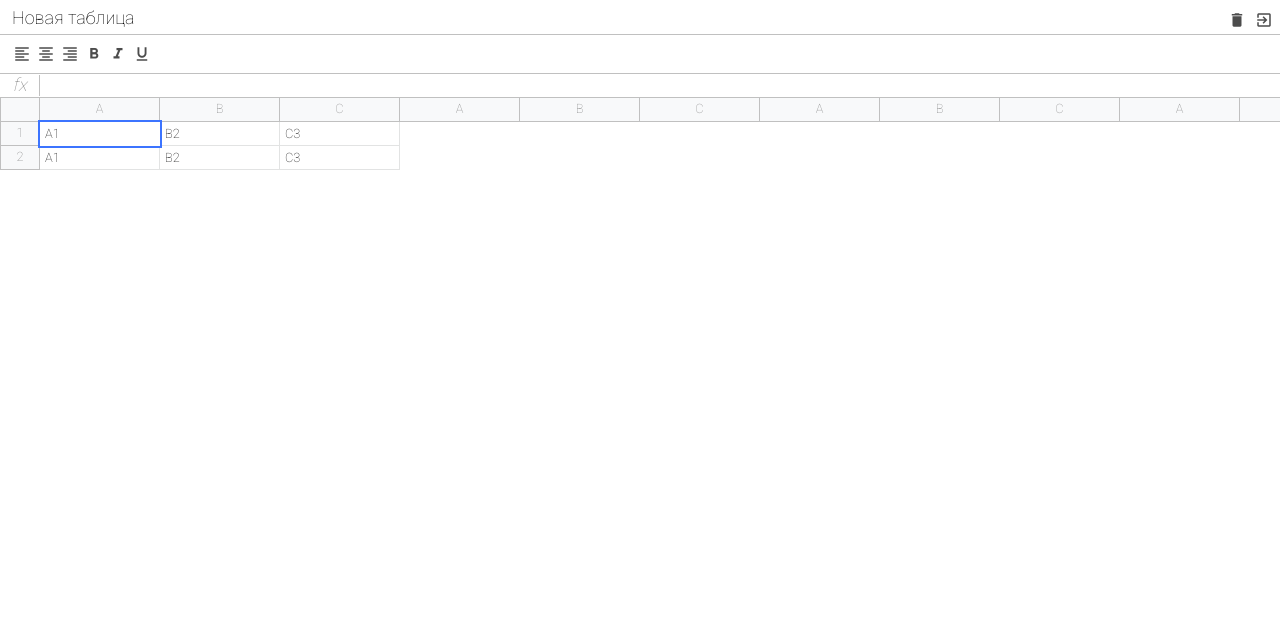
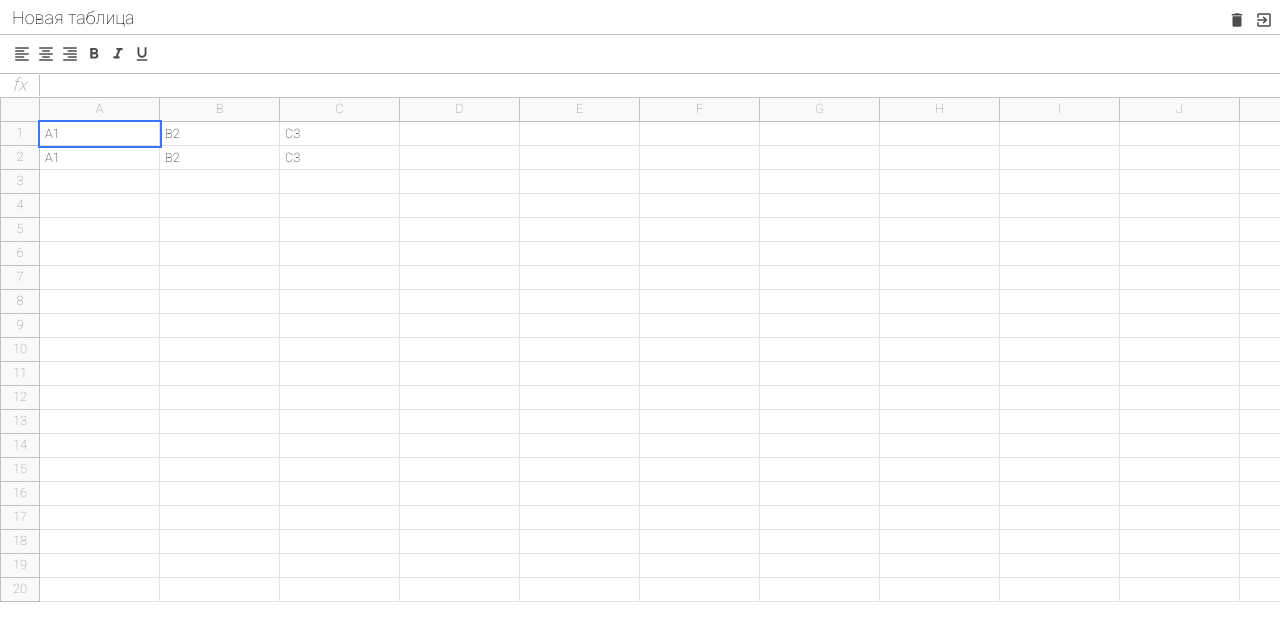
Before and after one commit to scott1C/pure-excel, a website built with webpack: page src/assets/excel.html in a window 1280 px wide. Built offline with nearby package versions, Linux system fonts and the light colour scheme.

Commit message:
Finished base framework functionality (#2)

```diff
--- a/package.json
+++ b/package.json
@@ -5,7 +5,8 @@
   "main": "webpack.config.js",
   "scripts": {
     "dev": "cross-env NODE_ENV=development webpack serve",
-    "build": "cross-env NODE_ENV=production webpack --mode production"
+    "build": "cross-env NODE_ENV=production webpack --mode production",
+    "lint": "eslint ./src/**/*.js"
   },
   "keywords": [],
   "author": "",
--- a/src/assets/excel.html
+++ b/src/assets/excel.html
@@ -8,6 +8,7 @@
   <link rel="shortcut icon" href="../favicon.ico">
   <link href="https://fonts.googleapis.com/icon?family=Material+Icons" rel="stylesheet">
 </head>
+
 <body>
   <div id="app" class="container">
 
@@ -15,61 +16,19 @@
 
       <div class="excel__header">
 
-      <input type="text" class="input" value="Новая таблица"/>
-
-      <div>
-
-        <div class="button">
-          <i class="material-icons">delete</i>
-        </div>
-
-        <div class="button">
-          <i class="material-icons">exit_to_app</i>
-        </div>
-
-      </div>
-
       </div>
 
       <div class="excel__toolbar">
 
-      <div class="button">
-        <i class="material-icons">format_align_left</i>
       </div>
 
-      <div class="button">
-        <i class="material-icons">format_align_center</i>
-      </div>
-
-      <div class="button">
-        <i class="material-icons">format_align_right</i>
-      </div>
-
-      <div class="button">
-        <i class="material-icons">format_bold</i>
-      </div>
-
-      <div class="button">
-        <i class="material-icons">format_italic</i>
-      </div>
-
-      <div class="button">
-        <i class="material-icons">format_underlined</i>
-      </div>
+      <div class="excel__formula">
 
       </div>
 
-    <div class="excel__formula">
-      <div class="info">fx</div>
-      <div class="input" contenteditable spellcheck="false"></div>
-    </div>
-
       <div class="excel__table">
-
         <div class="row">
-
           <div class="row-info"></div>
-
           <div class="row-data">
             <div class="column">
               A
@@ -161,16 +120,13 @@
             <div class="column">
               C
             </div>
-
           </div>
-
         </div>
 
         <div class="row">
           <div class="row-info">
             1
           </div>
-
           <div class="row-data">
             <div class="cell selected" contenteditable="">A1</div>
             <div class="cell" contenteditable="">B2</div>
@@ -182,18 +138,16 @@
           <div class="row-info">
             2
           </div>
-
           <div class="row-data">
             <div class="cell">A1</div>
             <div class="cell">B2</div>
             <div class="cell">C3</div>
           </div>
+        </div>`
       </div>
-
-    </div>
-
     </div>
 
   </div>
 </body>
+
 </html>
--- /dev/null
+++ b/src/components/excel/Excel.js
@@ -0,0 +1,32 @@
+import { $ } from '@core/DOM';
+
+export class Excel {
+  constructor(selector, options) {
+    this.$el = $(selector);
+    this.components = options.components || [];
+  }
+
+  getRoot() {
+    const $root = $.create('div', 'excel');
+
+    this.components = this.components.map((Component) => {
+      const $el = $.create('div', Component.className);
+      const component = new Component($el);
+      $el.HTML(component.toHTML());
+      $root.append($el);
+
+      // ! FOR DEBUG
+      // if (component.name) {
+      //   window[component.name] = component;
+      // }
+
+      return component;
+    });
+    return $root;
+  }
+
+  render() {
+    this.$el.append(this.getRoot());
+    this.components.forEach((component) => component.init());
+  }
+}
--- /dev/null
+++ b/src/components/formula/Formula.js
@@ -0,0 +1,25 @@
+import { ExcelComponent } from '@core/ExcelComponent';
+
+export class Formula extends ExcelComponent {
+  static className = 'excel__formula';
+
+  constructor($root) {
+    super($root, {
+      name: 'Formula',
+      listeners: ['input', 'click'],
+    });
+  }
+
+  toHTML() {
+    return `
+      <div class="info">fx</div>
+      <div class="input" contenteditable spellcheck="false"></div>
+    `;
+  }
+
+  onInput(event) {
+    console.log('Formula: onInput', event.target.textContent.trim());
+  }
+
+  onClick(event) { }
+}
--- /dev/null
+++ b/src/components/header/Header.js
@@ -0,0 +1,19 @@
+import { ExcelComponent } from '@core/ExcelComponent';
+
+export class Header extends ExcelComponent {
+  static className = 'excel__header';
+
+  toHTML() {
+    return `
+      <input type="text" class="input" value="Новая таблица"/>
+      <div>
+        <div class="button">
+          <i class="material-icons">delete</i>
+        </div>
+        <div class="button">
+          <i class="material-icons">exit_to_app</i>
+        </div>
+      </div>
+    `;
+  }
+}
--- /dev/null
+++ b/src/components/table/Table.js
@@ -0,0 +1,10 @@
+import { ExcelComponent } from '@core/ExcelComponent';
+import { createTable } from '@/components/table/table.template';
+
+export class Table extends ExcelComponent {
+  static className = 'excel__table';
+
+  toHTML() {
+    return createTable(20);
+  }
+}
--- /dev/null
+++ b/src/components/table/table.template.js
@@ -0,0 +1,51 @@
+const CODES = {
+  A: 65,
+  Z: 90,
+};
+
+function toCell() {
+  return `
+    <div class="cell" contenteditable></div>
+  `;
+}
+
+function toColumn(content) {
+  return `
+    <div class="column">${content}</div>
+  `;
+}
+
+function createRow(index, content) {
+  return `
+    <div class="row">
+      <div class="row-info">${index || ''}</div>
+      <div class="row-data">${content}</div>
+    </div>
+  `;
+}
+
+function toChar(_, index) {
+  return String.fromCharCode(CODES.A + index);
+}
+
+export function createTable(rowsCount = 15) {
+  const colsCount = CODES.Z - CODES.A + 1;
+  const rows = [];
+
+  const cols = new Array(colsCount)
+    .fill('')
+    .map(toChar)
+    .map(toColumn)
+    .join('');
+  rows.push(createRow(null, cols));
+
+  for (let i = 0; i < rowsCount; i++) {
+    const cells = new Array(colsCount)
+      .fill('')
+      .map(toCell)
+      .join('');
+    rows.push(createRow(i + 1, cells));
+  }
+
+  return rows.join('');
+}
--- /dev/null
+++ b/src/components/toolbar/Toolbar.js
@@ -0,0 +1,44 @@
+import { ExcelComponent } from '@core/ExcelComponent';
+
+export class Toolbar extends ExcelComponent {
+  static className = 'excel__toolbar';
+
+  constructor($root) {
+    super($root, {
+      name: 'Toolbar',
+      listeners: ['click'],
+    });
+  }
+
+  toHTML() {
+    return `
+      <div class="button">
+      <i class="material-icons">format_align_left</i>
+      </div>
+
+      <div class="button">
+        <i class="material-icons">format_align_center</i>
+      </div>
+
+      <div class="button">
+        <i class="material-icons">format_align_right</i>
+      </div>
+
+      <div class="button">
+        <i class="material-icons">format_bold</i>
+      </div>
+
+      <div class="button">
+        <i class="material-icons">format_italic</i>
+      </div>
+
+      <div class="button">
+        <i class="material-icons">format_underlined</i>
+      </div>
+    `;
+  }
+
+  onClick(event) {
+    console.log(event.target);
+  }
+}
--- /dev/null
+++ b/src/core/DOM.js
@@ -0,0 +1,48 @@
+class DOM {
+  constructor(selector) {
+    this.$el = typeof selector === 'string'
+      ? document.querySelector(selector)
+      : selector;
+  }
+
+  HTML(html) {
+    if (typeof html === 'string') {
+      this.$el.innerHTML = html;
+      return this;
+    }
+    return this.$el.outerHTML.trim();
+  }
+
+  clear() {
+    this.HTML('');
+    return this;
+  }
+
+  append(node) {
+    if (node instanceof DOM) node = node.$el;
+
+    this.$el.append(node);
+    return this;
+  }
+
+  on(eventType, callback) {
+    this.$el.addEventListener(eventType, callback);
+  }
+
+  off(eventType, callback) {
+    this.$el.removeEventListener(eventType, callback);
+  }
+}
+
+export function $(selector) {
+  return new DOM(selector);
+}
+
+$.create = (tagName, classes = '') => {
+  const el = document.createElement(tagName);
+  if (classes) {
+    el.classList.add(classes);
+  }
+
+  return $(el);
+};
--- /dev/null
+++ b/src/core/DOMListener.js
@@ -0,0 +1,33 @@
+import { capitalize } from '@core/utils';
+
+function getMethodName(eventName) {
+  return `on${capitalize(eventName)}`;
+}
+
+export class DOMListener {
+  constructor($root, listeners = []) {
+    if (!$root) {
+      throw new Error('No $root provided for DOMListener!');
+    }
+    this.$root = $root;
+    this.listeners = listeners;
+  }
+
+  initDOMListeners() {
+    this.listeners.forEach((listener) => {
+      const method = getMethodName(listener);
+      if (!this[method]) {
+        throw new Error(`Method ${method} was not implemented in ${this.name} Component`);
+      }
+      this[method] = this[method].bind(this);
+      this.$root.on(listener, this[method]);
+    });
+  }
+
+  removeDOMListeners() {
+    this.listeners.forEach((listener) => {
+      const method = getMethodName(listener);
+      this.$root.off(listener, this[method]);
+    });
+  }
+}
--- /dev/null
+++ b/src/core/ExcelComponent.js
@@ -0,0 +1,21 @@
+import { DOMListener } from '@core/DOMListener';
+
+export class ExcelComponent extends DOMListener {
+  constructor($root, options = {}) {
+    super($root, options.listeners);
+    this.name = options.name || '';
+  }
+
+  // returns the template of the component
+  toHTML() {
+    return '';
+  }
+
+  init() {
+    this.initDOMListeners();
+  }
+
+  destroy() {
+    this.removeDOMListeners();
+  }
+}
--- /dev/null
+++ b/src/core/utils.js
@@ -0,0 +1,4 @@
+export function capitalize(string) {
+  if (typeof string !== 'string') return '';
+  return string.charAt(0).toUpperCase() + string.slice(1);
+}
--- a/src/index.js
+++ b/src/index.js
@@ -1 +1,12 @@
 import './scss/style.scss';
+import { Excel } from '@/components/excel/Excel';
+import { Header } from '@/components/header/Header';
+import { Toolbar } from '@/components/toolbar/Toolbar';
+import { Formula } from '@/components/formula/Formula';
+import { Table } from '@/components/table/Table';
+
+const excel = new Excel('#app', {
+  components: [Header, Toolbar, Formula, Table],
+});
+
+excel.render();
--- a/webpack.config.js
+++ b/webpack.config.js
@@ -26,7 +26,7 @@
       filename: filename('css'),
     }),
   ];
-  if (isDev) {
+  if (isProd) {
     plugins.push(new ESLintPlugin());
   }
 
```
Also changed, not shown: src/index.html (+1 -1 lines), .eslintrc.js. Lines whose indentation alone changed are shown as unchanged.
